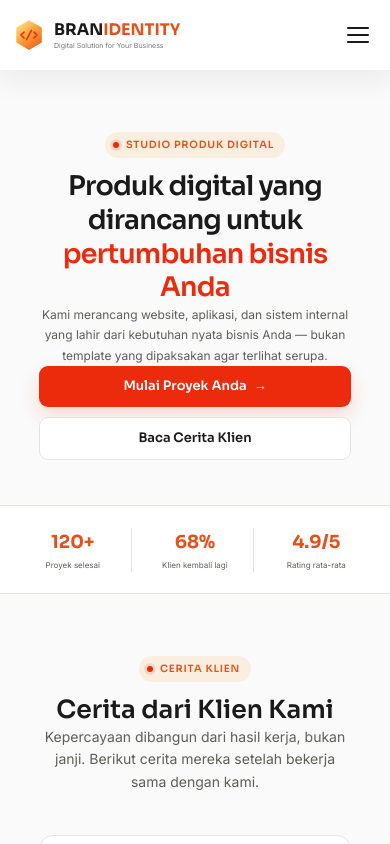
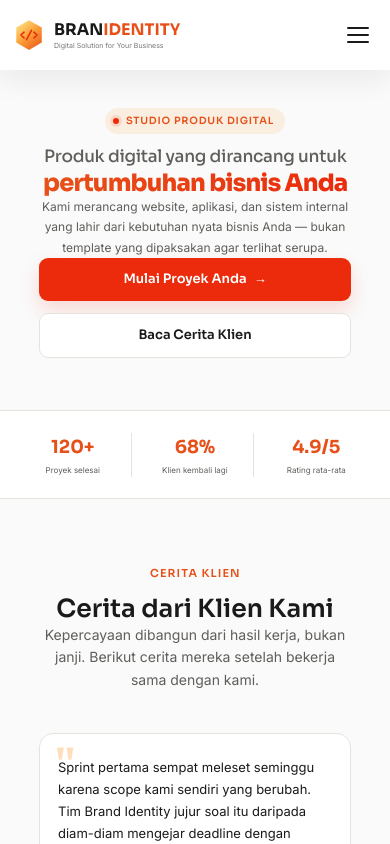
Before and after one commit to NganjukBersatu/bran_identity, a Vue app in the folder web/: page /testimoni in a window 390 px wide. Both pictures are taken after a click on the link "Blog". Shown: the top 844 px of the page. Built offline with nearby package versions, Linux system fonts and the light colour scheme.

Commit message:
meperbaiki tampilan artikel admin

```diff
--- a/web/src/views/ContactUs.vue
+++ b/web/src/views/ContactUs.vue
@@ -468,6 +468,10 @@ textarea {
 
 /* =========================================================
    RESPONSIVE
+   NOTE: navbar is `position: fixed` with height 88px (desktop) /
+   76px (<=900px) / 70px (<=480px). padding-top on .contact-page
+   is kept comfortably above the navbar height at every breakpoint
+   so "GET IN TOUCH" / the H1 never sits under the fixed header.
 ========================================================= */
 
 @media (max-width: 1100px) {
@@ -501,7 +505,8 @@ textarea {
 
 @media (max-width: 768px) {
   .contact-page {
-    padding: 60px 20px;
+    /* navbar is 76px tall in this range — keep comfortably above it */
+    padding: 92px 20px 60px;
   }
 
   .page-title {
@@ -528,7 +533,8 @@ textarea {
 
 @media (max-width: 480px) {
   .contact-page {
-    padding: 48px 16px;
+    /* navbar shrinks to 70px at this breakpoint */
+    padding: 82px 16px 48px;
   }
 
   .page-title {
--- a/web/src/views/admin-articles.vue
+++ b/web/src/views/admin-articles.vue
@@ -149,8 +149,8 @@ function handleLogout() {
   --font-body: 'Inter', sans-serif;
 
   min-height: 100vh;
-padding: 120px 24px 40px;
-background: var(--color-bg);
+  padding: 120px 24px 40px;
+  background: var(--color-bg);
 }
 
 .admin-container { max-width: 860px; margin: 0 auto; }
@@ -227,7 +227,7 @@ input:focus, select:focus, textarea:focus { outline: none; border-color: var(--c
 .btn-primary:hover { opacity: .93; }
 .btn-outline { background: transparent; border: 1px solid var(--color-border); color: var(--color-text); flex-shrink: 0; }
 .btn-outline:hover { border-color: var(--color-red); color: var(--color-red); }
-.btn-danger { background: transparent; color: var(--color-red); border: 1px solid var(--color-border); }
+.btn-danger { background: transparent; color: var(--color-red); border: 1px solid var(--color-border); flex-shrink: 0; }
 .btn-danger:hover { background: var(--color-red); color: #fff; }
 
 .article-table { display: flex; flex-direction: column; gap: 10px; }
@@ -243,14 +243,60 @@ input:focus, select:focus, textarea:focus { outline: none; border-color: var(--c
   background: var(--color-surface);
 }
 
-.row-thumb { width: 64px; height: 48px; object-fit: cover; border-radius: 6px; }
-.row-info { display: flex; flex-direction: column; gap: 3px; font-size: 13px; }
+.row-thumb { width: 64px; height: 48px; object-fit: cover; border-radius: 6px; flex-shrink: 0; }
+
+.row-info {
+  display: flex;
+  flex-direction: column;
+  gap: 3px;
+  font-size: 13px;
+  min-width: 0; /* penting: biar teks bisa wrap/truncate, tidak mendorong kolom lain */
+}
+.row-info strong {
+  display: -webkit-box;
+  -webkit-line-clamp: 2;
+  -webkit-box-orient: vertical;
+  overflow: hidden;
+  line-height: 1.35;
+}
 .row-category { color: var(--color-deep-orange); font-size: 10px; font-weight: 700; text-transform: uppercase; }
 .row-date { color: var(--color-text-secondary); font-size: 11px; }
 
+/* ===== Responsive ===== */
+@media (max-width: 768px) {
+  .admin-page { padding: 100px 16px 32px; }
+}
+
 @media (max-width: 560px) {
   .admin-header { flex-direction: column; align-items: flex-start; gap: 12px; }
-  .article-row { grid-template-columns: 50px 1fr; }
-  .btn-danger { grid-column: 1 / -1; }
+  h1 { font-size: 21px; }
+
+  .admin-toolbar { flex-direction: column; align-items: flex-start; gap: 10px; }
+  .admin-toolbar .btn { align-self: stretch; text-align: center; }
+
+  /* Row artikel: thumbnail + info sejajar di baris pertama,
+     tombol hapus turun ke baris kedua full width, dengan jarak yang cukup */
+  .article-row {
+    grid-template-columns: 56px 1fr;
+    grid-template-rows: auto auto;
+    row-gap: 10px;
+    column-gap: 12px;
+    padding: 12px 14px;
+  }
+  .row-thumb { width: 56px; height: 44px; }
+  .row-info { font-size: 12.5px; }
+  .row-info strong { font-size: 13px; }
+  .btn-danger {
+    grid-column: 1 / -1;
+    width: 100%;
+    text-align: center;
+    padding: 9px 16px;
+  }
+}
+
+@media (max-width: 400px) {
+  .admin-page { padding: 92px 12px 28px; }
+  .article-row { padding: 10px 12px; column-gap: 10px; }
+  .row-thumb { width: 50px; height: 40px; }
 }
 </style>
--- a/web/src/views/portfolio.vue
+++ b/web/src/views/portfolio.vue
@@ -299,8 +299,20 @@ onBeforeUnmount(() => {
 </template>
 
 <style scoped>
+/*
+  PENTING:
+  Ganti nilai di bawah ini sesuai tinggi navbar asli kamu.
+  Cara ceknya: buka DevTools -> klik elemen <nav> / navbar -> lihat
+  "height" di panel Computed/Box Model. Kalau navbar-mu berubah
+  tinggi di mobile, sesuaikan juga di media query paling bawah.
+*/
 .portfolio-page {
-  padding: 100px 6% 120px;
+  --navbar-height: 80px;
+
+  /* sebelumnya: padding: 100px 6% 120px;  <-- ini penyebab mepet navbar */
+  padding-top: calc(var(--navbar-height) + 60px);
+  padding-inline: 6%;
+  padding-bottom: 120px;
   background: var(--color-bg);
 }
 
@@ -501,7 +513,9 @@ onBeforeUnmount(() => {
 
 @media (max-width: 1024px) {
   .portfolio-page {
-    padding: 90px 5% 100px;
+    padding-top: calc(var(--navbar-height) + 40px);
+    padding-inline: 5%;
+    padding-bottom: 100px;
   }
 
   .portfolio-grid {
@@ -511,7 +525,9 @@ onBeforeUnmount(() => {
 
 @media (max-width: 860px) {
   .portfolio-page {
-    padding: 80px 5% 90px;
+    padding-top: calc(var(--navbar-height) + 30px);
+    padding-inline: 5%;
+    padding-bottom: 90px;
   }
 
   .portfolio-hero {
@@ -552,7 +568,9 @@ onBeforeUnmount(() => {
 
 @media (max-width: 640px) {
   .portfolio-page {
-    padding: 64px 20px 72px;
+    padding-top: calc(var(--navbar-height) + 24px);
+    padding-inline: 20px;
+    padding-bottom: 72px;
   }
 
   .portfolio-hero {
@@ -601,7 +619,9 @@ onBeforeUnmount(() => {
 
 @media (max-width: 420px) {
   .portfolio-page {
-    padding: 48px 16px 56px;
+    padding-top: calc(var(--navbar-height) + 20px);
+    padding-inline: 16px;
+    padding-bottom: 56px;
   }
 
   .portfolio-hero h1 {
--- a/web/src/views/testimoni.vue
+++ b/web/src/views/testimoni.vue
@@ -10,8 +10,8 @@
         </span>
 
         <h1 class="bi-hero__title reveal" style="transition-delay:.08s">
-          Produk digital yang dirancang untuk
-          <span>pertumbuhan bisnis Anda</span>
+          <span class="bi-hero__title-line">Produk digital yang dirancang untuk</span>
+          <span class="bi-hero__title-accent">pertumbuhan bisnis Anda</span>
         </h1>
 
         <p class="bi-hero__desc reveal" style="transition-delay:.16s">
@@ -21,15 +21,10 @@
         </p>
 
         <div class="bi-hero__actions reveal" style="transition-delay:.24s">
-          <a
-            href="https://wa.me/6281234567890?text=Halo%20Brand%20Identity%2C%20saya%20ingin%20konsultasi%20proyek."
-            target="_blank"
-            rel="noopener"
-            class="btn btn-primary"
-          >
+          <router-link to="/contact" class="btn btn-primary">
             Mulai Proyek Anda
             <span class="btn__arrow">→</span>
-          </a>
+          </router-link>
           <a href="#testimoni" class="btn btn-secondary">Baca Cerita Klien</a>
         </div>
       </div>
@@ -54,8 +49,7 @@
     <section class="bi-testi" id="testimoni">
       <div class="container">
         <div class="bi-testi__head">
-          <span class="eyebrow reveal">
-            <span class="eyebrow__dot"></span>
+          <span class="eyebrow eyebrow--plain reveal">
             Cerita Klien
           </span>
           <h2 class="bi-testi__title reveal" style="transition-delay:.08s">Cerita dari Klien Kami</h2>
@@ -197,9 +191,9 @@ onBeforeUnmount(() => {
 </script>
 
 <style scoped>
-@import url('https://fonts.googleapis.com/css2?family=Inter:wght@400;500;600;700&family=Sora:wght@500;600;700&display=swap');
+@import url('https://fonts.googleapis.com/css2?family=Inter:wght@400;500;600;700&family=Sora:wght@500;600;700;800&display=swap');
 
-/* ===== Variables & base ===== */
+/* ===== Variables & base (warna tidak diubah) ===== */
 .bi-page {
   --color-yellow: #FCEF92;
   --color-orange: #FB9F37;
@@ -214,7 +208,13 @@ onBeforeUnmount(() => {
   --font-body: 'Inter', sans-serif;
   --container-width: 1160px;
   --radius: 12px;
-  --navbar-height: 80px; /* sesuaikan dengan tinggi navbar Anda */
+
+  /* PENTING: ganti sesuai tinggi navbar ASLI kamu.
+     Cek lewat DevTools -> klik elemen <nav> -> tab Computed -> lihat "height".
+     Cek juga di mode mobile (375px), karena navbar mobile biasanya
+     tingginya beda dari navbar desktop. */
+  --navbar-height: 80px;
+  --navbar-height-mobile: 64px;
 
   min-height: 100vh;
   font-family: var(--font-body);
@@ -270,16 +270,75 @@ onBeforeUnmount(() => {
 }
 .eyebrow__dot { width: 6px; height: 6px; border-radius: 50%; background: var(--color-red); box-shadow: 0 0 0 3px rgba(235, 43, 12, .12); }
 
+/* Varian eyebrow polos ala "Karya Kami": tanpa dot, tanpa background pill */
+.eyebrow--plain {
+  background: none;
+  padding: 0;
+  margin-bottom: 10px;
+  font-size: 11px;
+  letter-spacing: .1em;
+}
+
 /* ===== Hero ===== */
 .bi-hero {
-  padding: calc(72px + var(--navbar-height)) 0 60px;
-  text-align: center; background: var(--color-bg); border-bottom: 1px solid var(--color-border);
+  padding-top: calc(var(--navbar-height) + 88px);
+  padding-bottom: 76px;
+  text-align: center;
+  background: var(--color-bg);
+  border-bottom: 1px solid var(--color-border);
 }
-.bi-hero__inner { max-width: 900px; margin: 0 auto; display: flex; flex-direction: column; align-items: center; }
-.bi-hero__title { max-width: 850px; font-size: clamp(32px, 4vw, 40px); line-height: 1.18; letter-spacing: -1.3px; margin-bottom: 17px; }
-.bi-hero__title span { color: var(--color-red); }
-.bi-hero__desc { max-width: 620px; font-size: 14px; line-height: 1.75; color: var(--color-text-secondary); margin-bottom: 25px; }
-.bi-hero__actions { display: flex; gap: 10px; flex-wrap: wrap; justify-content: center; }
+.bi-hero__inner {
+  max-width: 780px;
+  margin: 0 auto;
+  display: flex;
+  flex-direction: column;
+  align-items: center;
+}
+
+.bi-hero__title {
+  display: flex;
+  flex-direction: column;
+  gap: 4px;
+  max-width: 720px;
+  margin-bottom: 22px;
+}
+.bi-hero__title-line {
+  font-size: clamp(26px, 3.2vw, 34px);
+  font-weight: 500;
+  line-height: 1.28;
+  letter-spacing: -0.3px;
+  color: var(--color-text-secondary);
+}
+.bi-hero__title-accent {
+  font-size: clamp(34px, 4.6vw, 48px);
+  font-weight: 800;
+  line-height: 1.14;
+  letter-spacing: -1.4px;
+  background: linear-gradient(90deg, var(--color-deep-orange), var(--color-red));
+  -webkit-background-clip: text;
+  background-clip: text;
+  color: transparent;
+}
+
+.bi-hero__desc {
+  max-width: 560px;
+  font-size: 15px;
+  line-height: 1.8;
+  color: var(--color-text-secondary);
+  margin-bottom: 32px;
+}
+
+.bi-hero__actions {
+  display: flex;
+  gap: 12px;
+  flex-wrap: wrap;
+  justify-content: center;
+}
+.bi-hero .btn-primary,
+.bi-hero .btn-secondary {
+  padding: 13px 24px;
+  font-size: 14px;
+}
 
 /* ===== Stats ===== */
 .bi-stats { background: var(--color-surface); border-bottom: 1px solid var(--color-border); }
@@ -331,14 +390,22 @@ onBeforeUnmount(() => {
 }
 
 @media (max-width: 900px) {
-  .bi-hero__title { max-width: 750px; }
+  .bi-hero__inner { max-width: 640px; }
 }
 
 @media (max-width: 640px) {
   .container { width: min(100% - 30px, var(--container-width)); }
-  .bi-hero { padding: calc(52px + var(--navbar-height)) 0 45px; }
-  .bi-hero__title { font-size: 29px; line-height: 1.2; letter-spacing: -.8px; }
-  .bi-hero__desc { font-size: 13px; line-height: 1.7; }
+
+  .bi-hero {
+    padding-top: calc(var(--navbar-height-mobile) + 60px);
+    padding-bottom: 52px;
+  }
+  .bi-hero__title { gap: 2px; margin-bottom: 16px; }
+  .bi-hero__title-line { font-size: 19px; }
+  .bi-hero__title-accent { font-size: 27px; letter-spacing: -0.8px; }
+  .bi-hero__desc { font-size: 13px; line-height: 1.7; margin-bottom: 24px; }
+  .bi-hero .btn-primary, .bi-hero .btn-secondary { padding: 11px 18px; font-size: 13px; }
+
   .bi-stats__row { padding: 22px 0; }
   .bi-stat__num { font-size: 20px; }
   .bi-stat__label { font-size: 9px; }
@@ -348,7 +415,9 @@ onBeforeUnmount(() => {
 }
 
 @media (max-width: 430px) {
-  .bi-hero__title { font-size: 27px; }
+  .bi-hero { padding-top: calc(var(--navbar-height-mobile) + 44px); }
+  .bi-hero__title-line { font-size: 17px; }
+  .bi-hero__title-accent { font-size: 24px; }
   .bi-hero__desc { font-size: 12px; }
   .bi-hero__actions { width: 100%; }
   .bi-hero__actions .btn { width: 100%; }
```
Also changed, not shown: web/src/views/blog.vue (+14 -4 lines).
